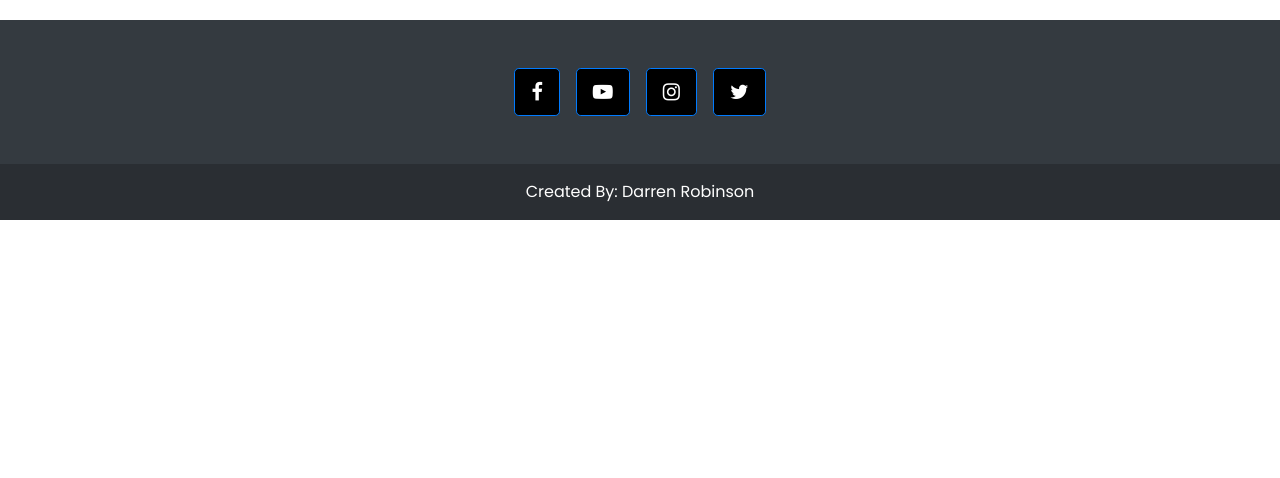
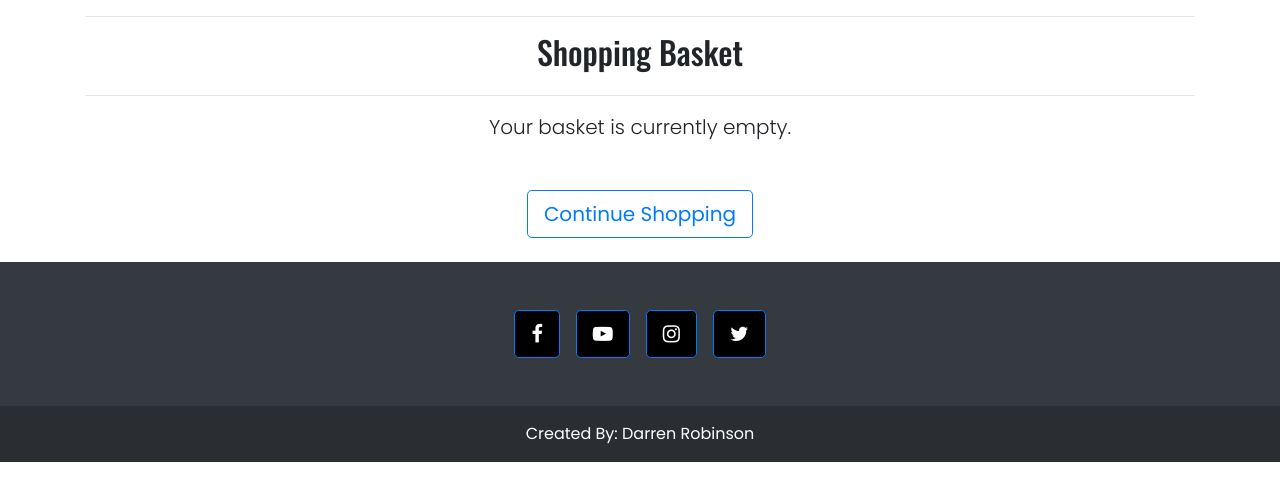
Before and after one commit to darrenrob25/AmberleyArtStore, a Django app: template basket/templates/basket/basket.html in a window 1280 px wide. Shown: the part 80-558 px from the top of the page. Run offline with Django 3.2, Linux system fonts and the light colour scheme; the template is opened without the code that fills it, so the values that code supplies are empty; parts of the project's set-up code (start-up, migrations or seed data) failed here and were passed over.

Commit message:
Add: basket context

```diff
--- a/amberley_artstore/settings.py
+++ b/amberley_artstore/settings.py
@@ -72,6 +72,7 @@ TEMPLATES = [
                 'django.template.context_processors.request',
                 'django.contrib.auth.context_processors.auth',
                 'django.contrib.messages.context_processors.messages',
+                'basket.contexts.basket_contents',
             ],
         },
     },
@@ -135,5 +136,8 @@ STATICFILES_DIRS = [BASE_DIR / 'static']  # Using Path for consistency
 MEDIA_URL = '/media/'
 MEDIA_ROOT = os.path.join(BASE_DIR, 'media')
 
+FREE_DELIVERY_THRESHOLD = 50
+STANDARD_DELIVERY_PERCENTAGE = 10
+
 # Default primary key field type
 DEFAULT_AUTO_FIELD = 'django.db.models.BigAutoField'
--- a/amberley_artstore/templates/base.html
+++ b/amberley_artstore/templates/base.html
@@ -66,7 +66,7 @@
                 </li>
               {% endif %}
               <li class="nav-item">
-                <a class="{% if grand_total %}text-info font-weight-bold{% else %}text-blaack{% endif %}nav-link" href="#">
+                <a class="{% if grand_total %}text-info font-weight-bold{% else %}text-black{% endif %}nav-link" href="{% url 'view_basket' %}">
                   <div class="text-center">
                   <div><i class="fa fa-shopping-cart" aria-hidden="true"></i></a></div>
                   <p class="my-0">
--- a/amberley_artstore/urls.py
+++ b/amberley_artstore/urls.py
@@ -23,4 +23,5 @@ urlpatterns = [
     path('accounts/', include('allauth.urls')),
     path('', include('home.urls')),
     path('products/', include('products.urls')),
+    path('basket/', include('basket.urls')),
 ] + static(settings.MEDIA_URL, document_root=settings.MEDIA_ROOT)
--- /dev/null
+++ b/basket/contexts.py
@@ -0,0 +1,33 @@
+from decimal import Decimal
+from django.conf import settings
+
+def basket_contents(request):
+    """
+    Retrieve the current basket details for the session.
+    """
+
+    basket_items = []
+    total_amount = 0
+    item_count = 0
+
+    # Calculate delivery costs based on threshold
+    if total_amount < settings.FREE_DELIVERY_THRESHOLD:
+        delivery_cost = total_amount * Decimal(settings.STANDARD_DELIVERY_PERCENTAGE / 100)
+        amount_needed_for_free_delivery = settings.FREE_DELIVERY_THRESHOLD - total_amount
+    else:
+        delivery_cost = 0
+        amount_needed_for_free_delivery = 0
+
+    grand_total = total_amount + delivery_cost
+
+    context = {
+        'basket_items': basket_items,
+        'total_amount': total_amount,
+        'item_count': item_count,
+        'delivery_cost': delivery_cost,
+        'amount_needed_for_free_delivery': amount_needed_for_free_delivery,
+        'free_delivery_threshold': settings.FREE_DELIVERY_THRESHOLD,
+        'grand_total': grand_total,
+    }
+
+    return context
--- a/basket/templates/basket/basket.html
+++ b/basket/templates/basket/basket.html
@@ -2,4 +2,30 @@
 {% load static %}
 
 {% block content %}
+    <div class="container mb-4">
+        <div class="row">
+            <div class="col">
+                <hr class="my-3">
+                <h2 class="text-center mb-4">Shopping Basket</h2>
+                <hr class="my-3">
+            </div>
+        </div>
+
+        <div class="row">
+            <div class="col">
+                {% if basket_items %}
+                    <div class="table-responsive rounded shadow-sm p-3">
+                        <!-- Add the content for displaying basket items here -->
+                    </div>
+                {% else %}
+                    <p class="text-center lead mb-5">Your basket is currently empty.</p>
+                    <div class="d-flex justify-content-center">
+                        <a href="{% url 'products' %}" class="btn btn-outline-primary btn-lg">
+                            Continue Shopping
+                        </a>
+                    </div>
+                {% endif %}
+            </div>
+        </div>
+    </div>
 {% endblock %}
--- /dev/null
+++ b/basket/urls.py
@@ -0,0 +1,7 @@
+from django.contrib import admin
+from django.urls import path, include
+from . import views
+
+urlpatterns = [
+    path('', views.view_basket, name='view_basket')
+]
```
